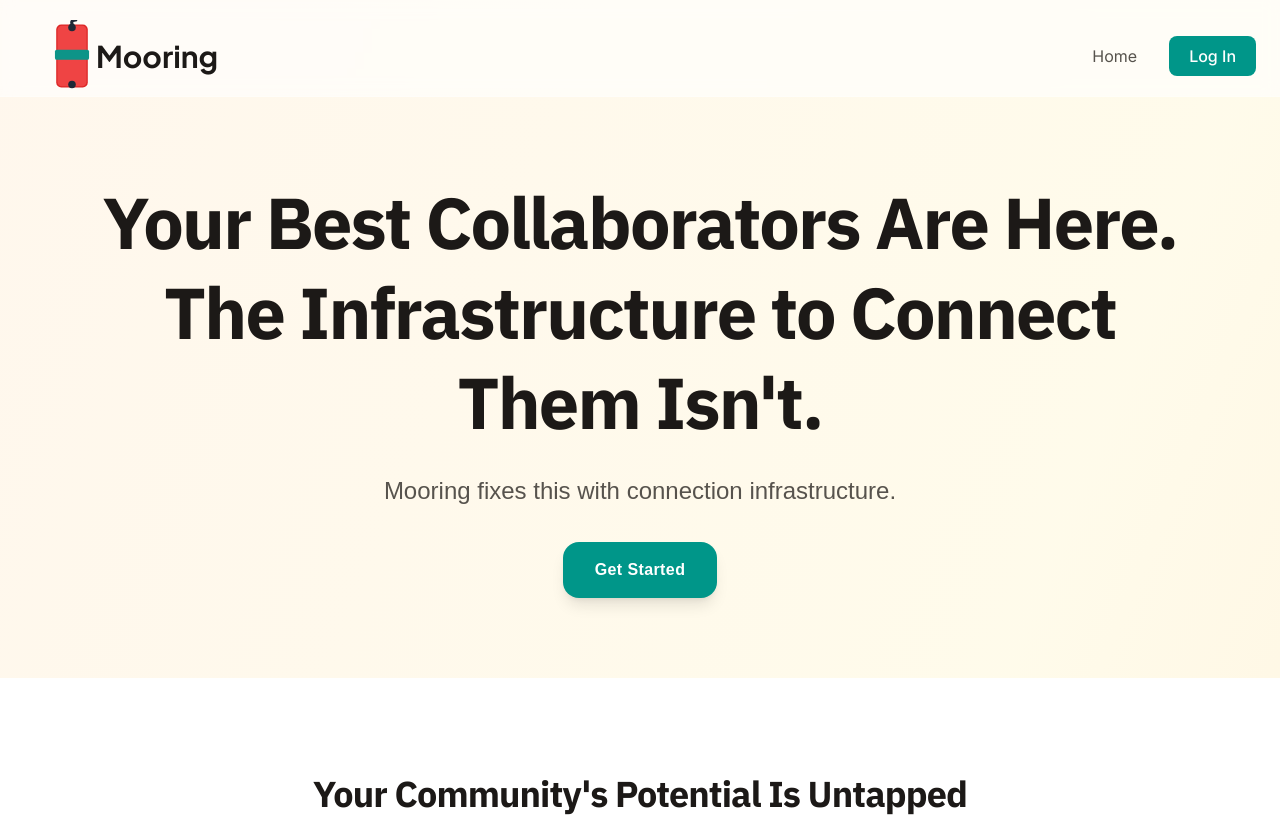
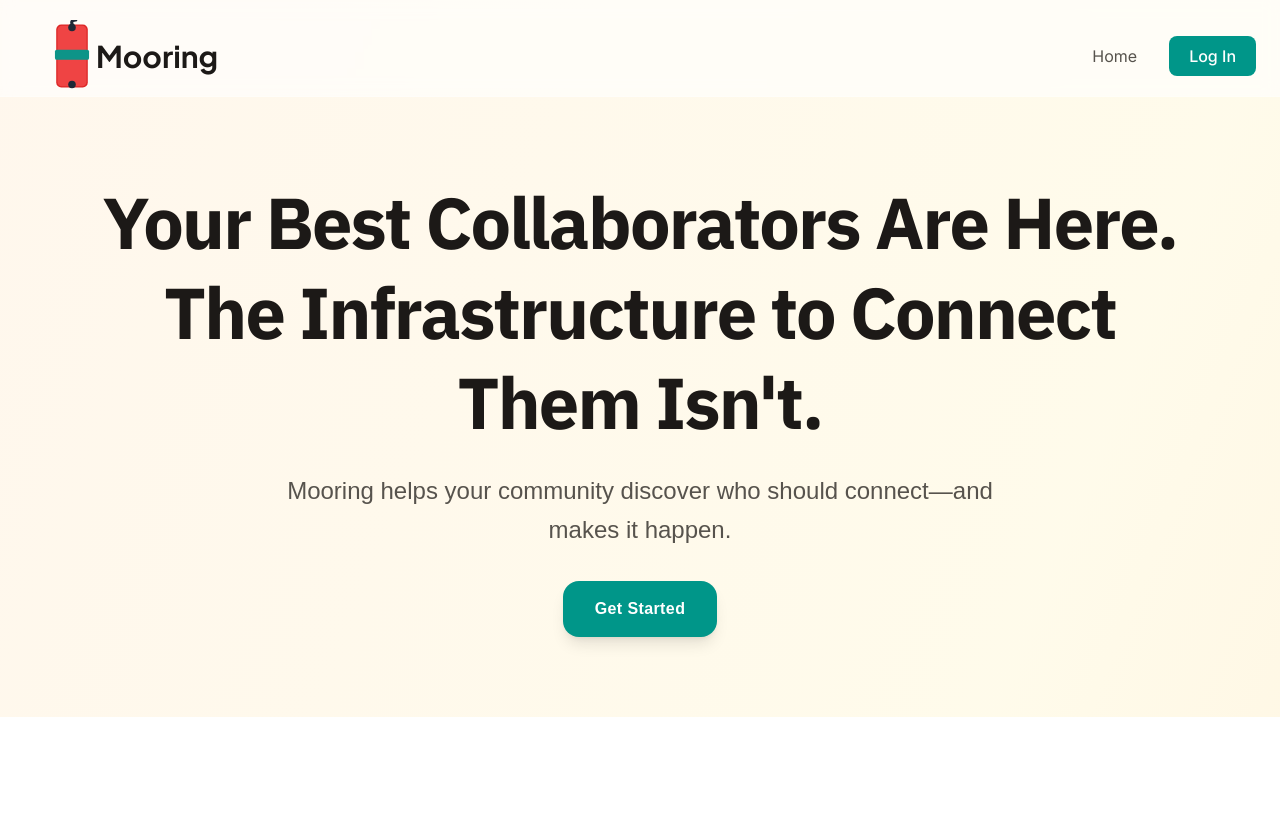
Before and after one commit to anniez-source/mooring_webapp, a Next.js app: page / in a window 1280 px wide. Shown: the top 817 px of the page. Built offline with nearby package versions, Linux system fonts and the light colour scheme; no server answers.

Commit message:
Update subheader copy

```diff
--- a/app/page.tsx
+++ b/app/page.tsx
@@ -62,7 +62,7 @@ export default function HomePage() {
             Your Best Collaborators Are Here. The Infrastructure to Connect Them Isn&apos;t.
           </h1>
           <p className="text-xl md:text-2xl text-stone-600 mb-8 max-w-3xl mx-auto leading-relaxed font-medium">
-            Mooring fixes this with connection infrastructure.
+            Mooring helps your community discover who should connect—and makes it happen.
           </p>
           <div className="flex flex-col sm:flex-row gap-4 justify-center">
             <Link href="/login" className="inline-flex items-center gap-3 bg-teal-600 text-white px-8 py-4 rounded-2xl text-base font-semibold tracking-wide hover:bg-teal-700 transition-all shadow-lg hover:shadow-xl hover:-translate-y-0.5">
```
